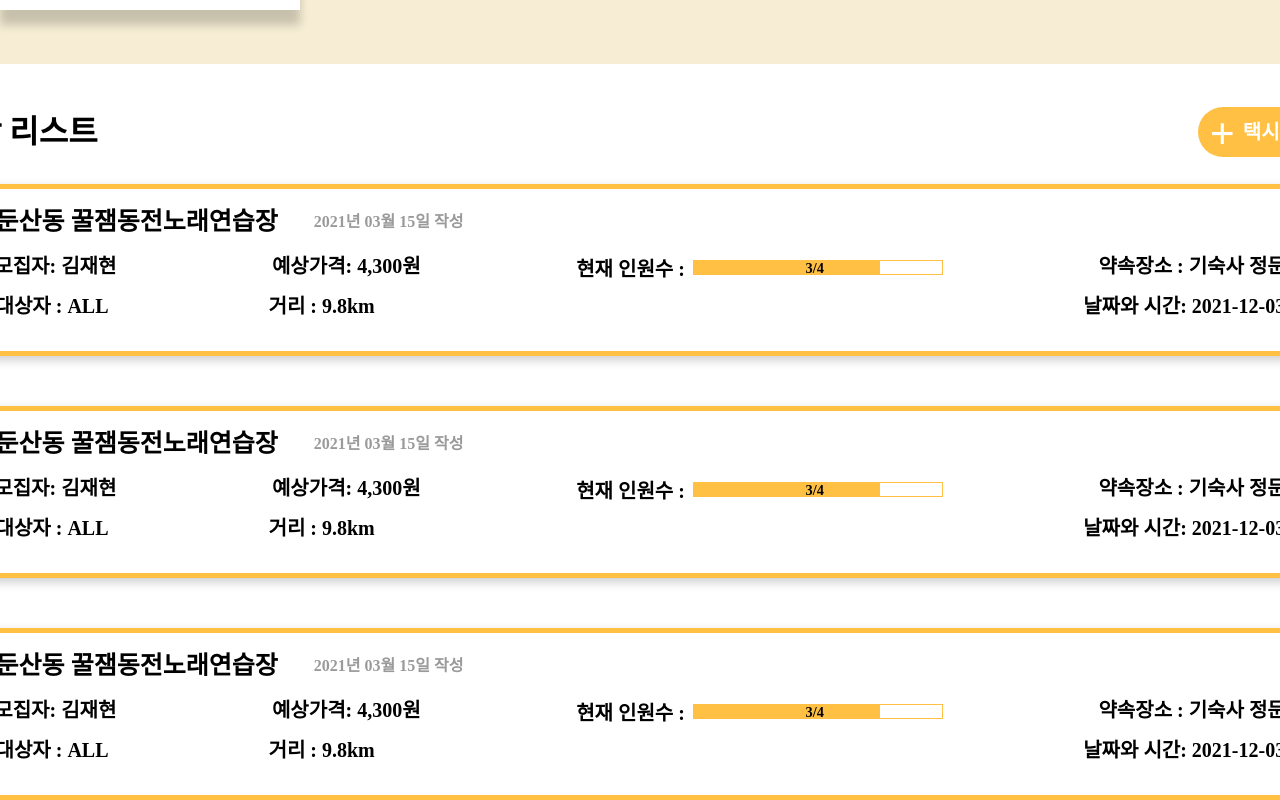
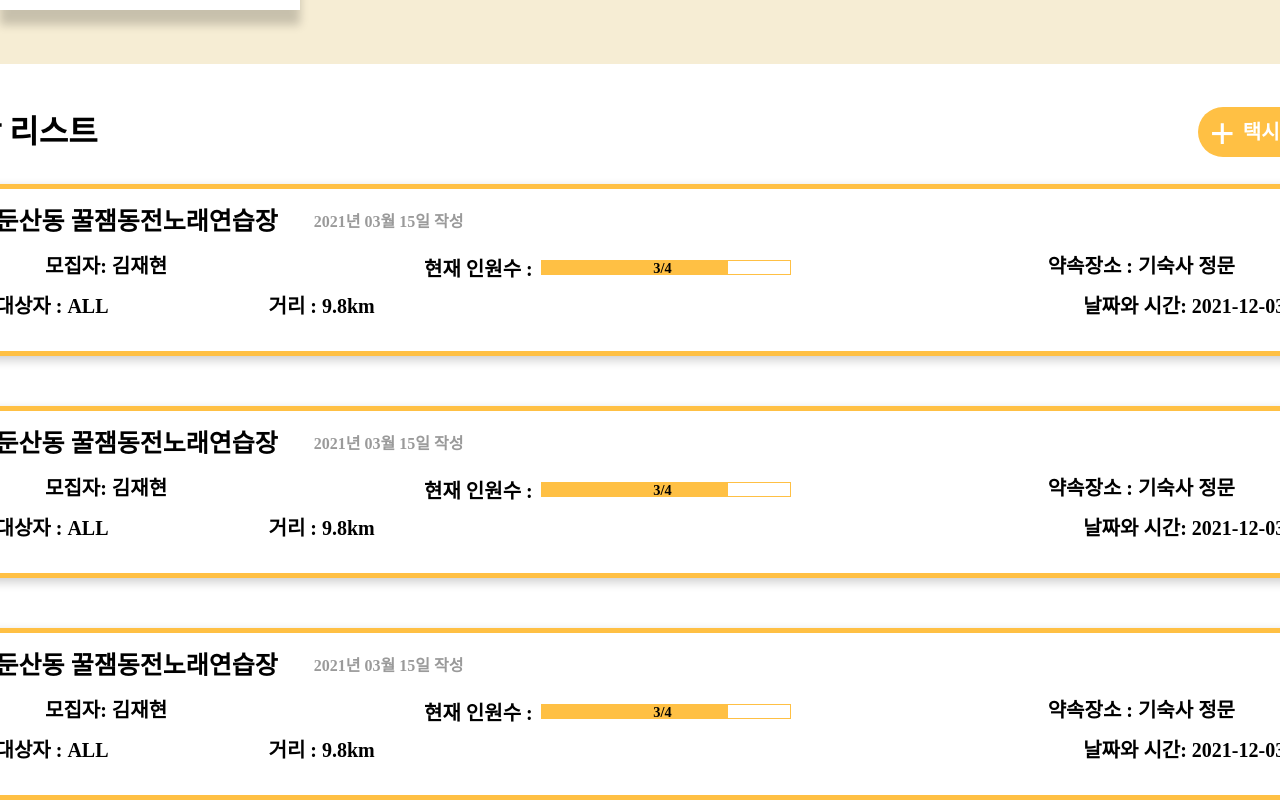
Before and after one commit to DamaTaxi/Client, a React (Create React App) app: page /taxi-pot in a window 1280 px wide. Shown: the part 668-1468 px from the top of the page. Built offline with nearby package versions, Linux system fonts and the light colour scheme; a web font is replaced by a local one.

Commit message:
[DELETE] 예상가격 삭제

```diff
--- a/src/components/TaxiPot/TaxiPotList/TaxiPotList.js
+++ b/src/components/TaxiPot/TaxiPotList/TaxiPotList.js
@@ -10,7 +10,6 @@ const taxiPotDataArr = [
     place: '기숙사 정문',
     all: 4,
     reserve: 3,
-    price: 4300,
     creator: '김재현',
     target: 'ALL',
     createdAt: '2021-03-15-00:00',
@@ -21,7 +20,6 @@ const taxiPotDataArr = [
     place: '기숙사 정문',
     all: 4,
     reserve: 3,
-    price: 4300,
     creator: '김재현',
     target: 'ALL',
     createdAt: '2021-03-15-00:00',
@@ -32,7 +30,6 @@ const taxiPotDataArr = [
     place: '기숙사 정문',
     all: 4,
     reserve: 3,
-    price: 4300,
     creator: '김재현',
     target: 'ALL',
     createdAt: '2021-03-15-00:00',
@@ -54,7 +51,7 @@ function numberWithCommas(x) {
 const TaxiPotList = () => {
   const taxiPotListItem = taxiPotDataArr.length
     ? taxiPotDataArr.map((taxiPotDataArr, index) => {
-        const { title, meetingAt, place, all, reserve, price, createdAt, target, creator } = taxiPotDataArr;
+        const { title, meetingAt, place, all, reserve, createdAt, target, creator } = taxiPotDataArr;
         return (
           <Link to="/taxi-pot" key={index}>
             <S.TaxiPotList>
@@ -65,7 +62,6 @@ const TaxiPotList = () => {
               <div className="list-section-wrapper">
                 <S.FirstFloorWrapper>
                   <p>모집자: {creator}</p>
-                  <p>예상가격: {numberWithCommas(price)}원</p>
                   <GraphContainer reserve={reserve} all={all} width={250} left={45} height={15} />
                   <p>약속장소 : {place}</p>
                 </S.FirstFloorWrapper>
```
